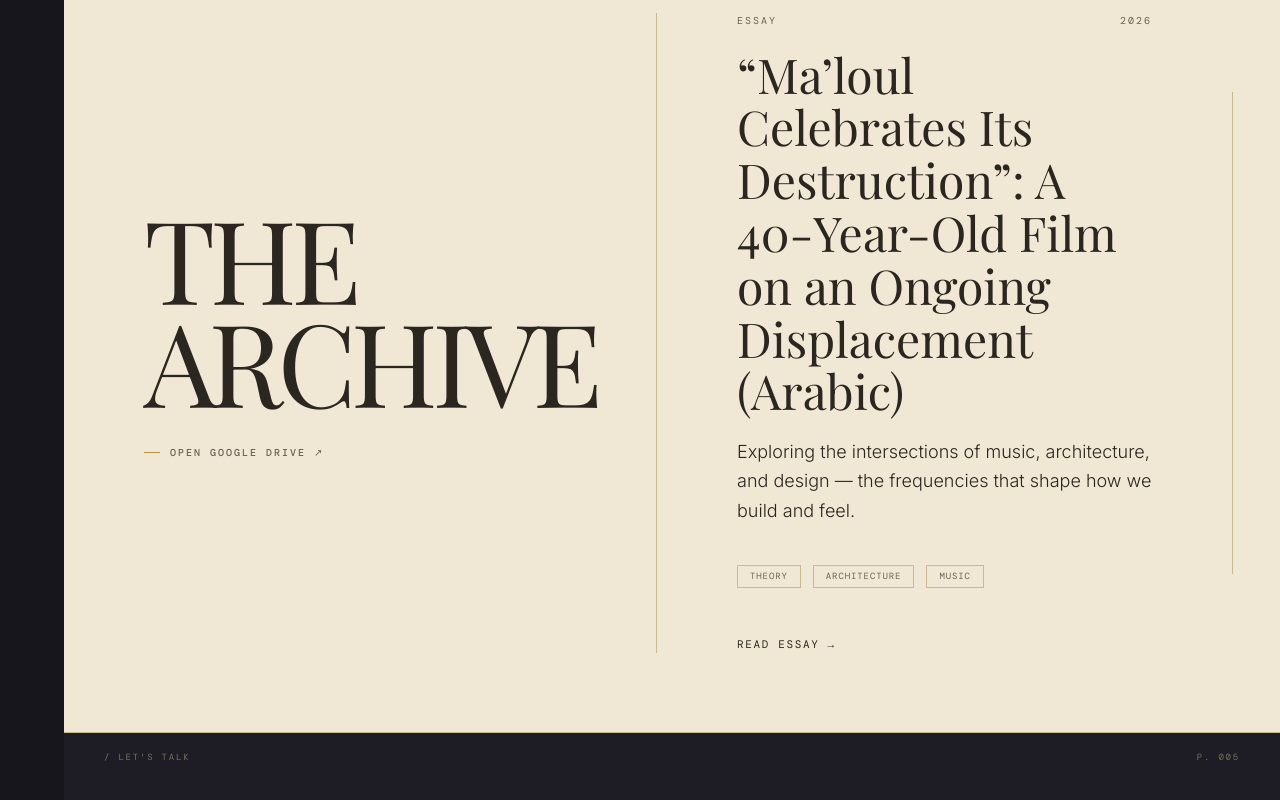
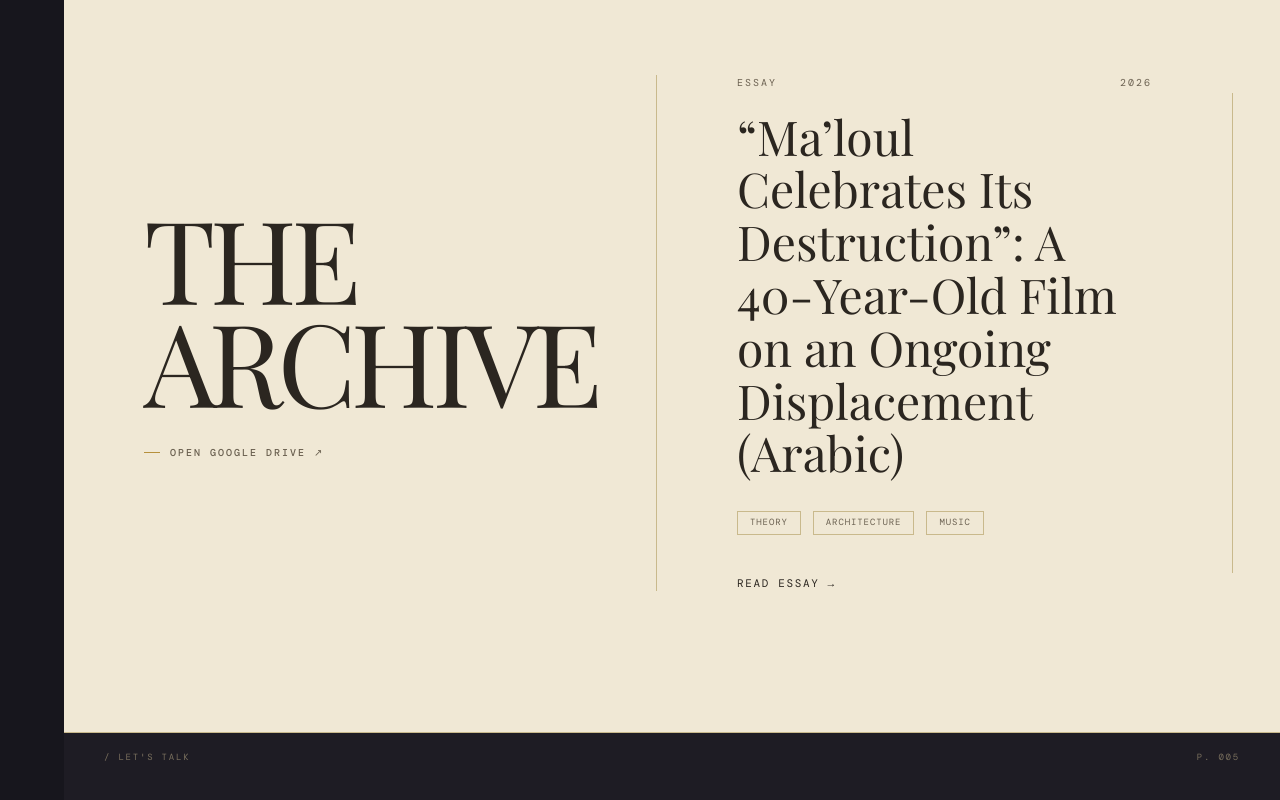
Before and after one commit to FahmyInTech/yara, a React (Vite) app: page / in a window 1280 px wide. Shown: the part 2210-3010 px from the top of the page. Built offline with nearby package versions, Linux system fonts and the light colour scheme.

Commit message:
Temporarily hide article descriptions under titles

```diff
--- a/src/components/Writing.jsx
+++ b/src/components/Writing.jsx
@@ -95,12 +95,9 @@ export default function Writing() {
               <span>{essay.category}</span>
               <span>{essay.date}</span>
             </div>
-            <h3 className="font-display text-3xl font-normal leading-tight text-text-dark mb-4">
+            <h3 className="font-display text-3xl font-normal leading-tight text-text-dark mb-6">
               {essay.title}
             </h3>
-            <p className="font-body text-[14px] font-light leading-relaxed text-text-dark mb-6">
-              {essay.desc}
-            </p>
             <div className="flex flex-wrap gap-2 mb-6">
               {essay.tags.map(tag => (
                 <span key={tag} className="border border-rule-paper px-3 py-1 font-mono text-[9px] text-muted-dark uppercase tracking-[0.1em]">
@@ -148,13 +145,10 @@ export default function Writing() {
                   <span>{essay.category}</span>
                   <span>{essay.date}</span>
                 </div>
-                <h3 className="font-display text-3xl lg:text-4xl xl:text-5xl font-normal leading-[1.1] text-text-dark mb-5">
+                <h3 className="font-display text-3xl lg:text-4xl xl:text-5xl font-normal leading-[1.1] text-text-dark mb-8">
                   {essay.title}
                 </h3>
-                <p className="font-body text-lg font-light leading-relaxed text-text-dark max-w-lg mb-10">
-                  {essay.desc}
-                </p>
-                <div className="flex flex-wrap gap-3 mb-12">
+                <div className="flex flex-wrap gap-3 mb-10">
                   {essay.tags.map(tag => (
                     <span key={tag} className="border border-rule-paper px-3 py-1 font-mono text-[9px] text-muted-dark uppercase tracking-[0.1em]">
                       {tag}
```
